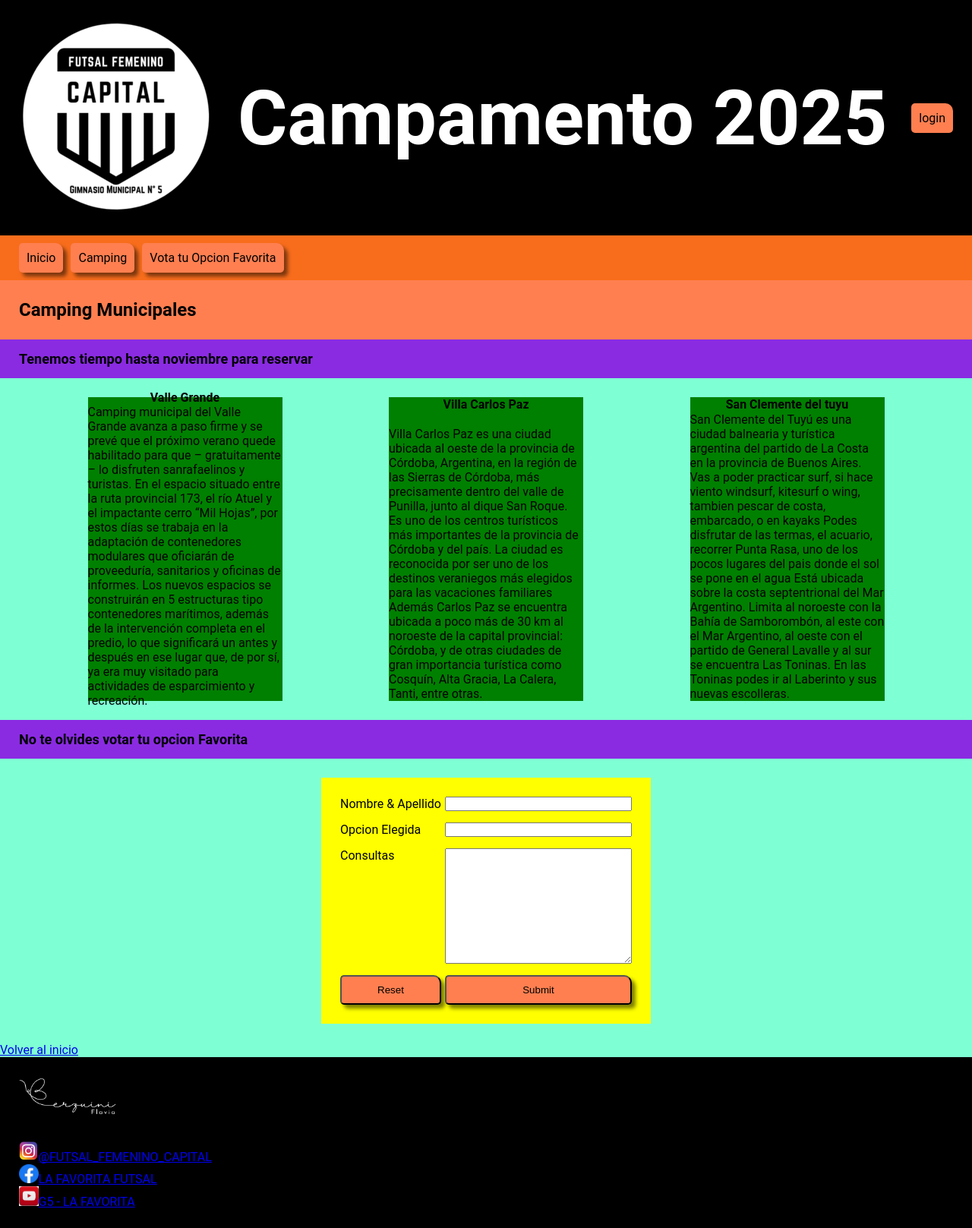
After one commit to ArceFernando/Codo-a-codo-Fullstack-24172, a Python web app: template templates/Campamento.html in a window 1280 px wide. The commit adds this page. Shown: the whole page at 76% size. Run offline with Jinja, Linux system fonts and the light colour scheme; the template is opened without the code that fills it, so the values that code supplies are empty; some web fonts are replaced.

Commit message:
campamento

```diff
--- /dev/null
+++ b/css/campamento.css
@@ -0,0 +1,170 @@
+@font-face {
+    font-family: Roboto;
+    src: url(../src/fonts/Roboto/Roboto-Regular.ttf);
+}
+* {
+    margin:0;
+    padding:0;
+}
+
+html {
+    scroll-behavior: smooth;
+}
+
+body {
+    background-color: aquamarine;
+    font-family: Roboto, sans-serif;
+}
+
+header, main, footer, nav {
+    padding: 25px;
+}
+
+header {
+    background-color: black;
+    display: flex;
+    justify-content: space-between;
+    align-items: center;
+}
+
+header #logo {
+    width: 100px;
+}
+h1 {
+    color:white;
+    font-size: 100px;
+}
+.button {
+    text-decoration: none;
+    background-color: coral;
+    padding: 10px;
+    color:black;
+
+    border-radius: 5px;
+    border-top-right-radius: 10px;
+
+    box-shadow: 5px 5px 5px rgb(0,0,0, 0.5);
+
+    transition: 0,2s all;
+}
+.button:hover {
+    background-color: black;
+    color: white;
+}
+header #login {
+
+
+}
+nav {
+    background-color: rgb(248, 109, 28);
+    padding-top: 10px;
+    padding-bottom: 10px;
+    padding-right: 10px;
+
+    position: sticky;
+    top: 0;
+}
+
+nav ul {
+    list-style-type: none;
+    display: flex;
+}
+nav ul li a {
+    display: inline-block;
+    padding: 10px;
+
+    background-color:yellow;
+    margin-right: 10px;
+    text-decoration: none;
+    color: black;
+
+    border-radius: 5px;
+    transition: 0,2s all;
+    border-top-right-radius: 10px;
+}
+nav ul li a:hover {
+    background-color: black;
+    color: white;
+
+}
+
+main {
+    padding: 0;
+}
+
+#Productos, #Contacto {
+    min-height: 50vh;
+}
+.titulo   {
+    background-color: coral;
+    padding: 25px;
+}
+.subtitulo {
+    background-color: blueviolet;
+    padding: 15px;
+    padding-left: 25px;
+    font-size: 18px;
+}
+#Productos .contenedor_ofertas {
+    display:flex;
+    min-height: 25vh;
+    justify-content: space-evenly;
+    align-items: center;
+}
+#Productos .contenedor_ofertas article {
+    width: 20%;
+    height: 400px;
+/* Buscar en flex para usar porcentaje */
+    background-color: green;
+    margin: 25px;
+
+    display:flex;
+    flex-direction: column;
+    justify-content: center;
+    align-items: center;
+}
+#Productos .contenedor_ofertas article h4, #Productos .contenedor_ofertas p{
+    flex: 1;
+}
+#Productos .contenedo_ofertas article h4 {
+    padding: 10px;
+}
+#Productos .contenedor_categorias {
+    display: flex;
+    justify-content: space-around;
+    flex-wrap: wrap;
+
+    width: 60%;
+
+    margin: 0 auto;
+}
+/* Clases con minuscula, id con Mayuscula */
+#Productos .contenedor_categorias article {
+    padding: 50px 25px;
+    background-color: green;
+    width: 20%;
+
+    text-align: center;
+
+    margin: 15px;
+
+}
+
+#Contacto form {
+    display: grid;
+
+    grid-template-columns: repeat(2, auto);
+    grid-row-gap: 15px;
+    grid-column-gap: 5px;
+
+    width: 30vw;
+    margin: 25px auto;
+    background-color: yellow;
+    padding: 25px;
+}
+#contacto form input[type="reset"], #contacto form input[type="submit"]{
+    border: none;
+}
+footer {
+    background-color: black;
+}
--- a/css/index.css
+++ b/css/index.css
@@ -143,3 +143,7 @@ h5 {
 main {
     margin-bottom: 10vh;
 }
+a {
+    background-color: black;
+
+}
--- a/index.html
+++ b/index.html
@@ -95,7 +95,9 @@
             </div>
 
             <p class="atencion">Se encuentrá en formación la categoría F20 (2003-2004-2005) para presentarse en el Torneo Clausura 2024<br><strong><i>¡Te estamos esperando!</i></strong></p>
+
         </section>
+
     </main>
 
     <!--Pie de página-->
--- /dev/null
+++ b/templates/Campamento.html
@@ -0,0 +1,108 @@
+<!DOCTYPE html>
+<html lang="es">
+<head>
+    <meta charset="UTF-8">
+    <meta name="viewport" content="width=device-width, initial-scale=1.0">
+    <title>Campamento</title>
+    <link rel= "icon" href="../img/escudo.ico">
+    <link rel="stylesheet" href="../css/campamento.css">
+</head>
+<body>
+    <header id="Inicio">
+        <div id="Logo">
+          <a href="#inicio">
+            <img src="../img/escudo.ico"alt"">
+          </a>
+
+        </div>
+        <h1>Campamento 2025</h1>
+        <a id="login" class="button" href="#">login</a>
+
+    </header>
+    <nav>
+        <ul>
+            <li> <a href="#Inicio" class="button">Inicio</a></li>
+            <li> <a href="#Productos" class="button">Camping</a></li>
+            <li> <a href="#Contacto" class="button">Vota tu Opcion Favorita</a></li>
+        </ul>
+    </nav>
+
+    <main>
+        <section id="Productos">
+          <h2 class="titulo">Camping Municipales</h2>
+            <section>
+              <h3 class="subtitulo" >Tenemos tiempo hasta noviembre para reservar</h3>
+              <div class="contenedor_ofertas">
+                <article>
+                  <h4>Valle Grande</h4>
+                  <p>Camping municipal del Valle Grande avanza a paso firme y se prevé que el próximo verano quede habilitado para que – gratuitamente – lo disfruten sanrafaelinos y turistas.
+
+                    En el espacio situado entre la ruta provincial 173, el río Atuel y el impactante cerro “Mil Hojas”, por estos días se trabaja en la adaptación de contenedores modulares
+
+                    que oficiarán de proveeduría, sanitarios y oficinas de informes. Los nuevos espacios se construirán en 5 estructuras tipo contenedores marítimos, además de la intervención completa en el predio, lo que significará un antes
+
+                    y después en ese lugar que, de por sí, ya era muy visitado para actividades de esparcimiento y recreación.
+                  </p>
+                </article>
+                <article>
+                  <h4>Villa Carlos Paz</h4>
+                  <p>Villa Carlos Paz es una ciudad ubicada al oeste de la provincia de Córdoba, Argentina, en la región de las Sierras de Córdoba,
+                    más precisamente dentro del valle de Punilla, junto al dique San Roque. Es uno de los centros turísticos más importantes de la provincia de Córdoba y del país. La ciudad es reconocida por ser uno de los destinos veraniegos más elegidos para las vacaciones familiares
+                    Además Carlos Paz se encuentra ubicada a poco más de 30 km al noroeste de la capital provincial: Córdoba, y de otras ciudades de gran importancia turística como Cosquín, Alta Gracia, La Calera, Tanti, entre otras.</p>
+                </article>
+                <article>
+                  <h4>San Clemente del tuyu</h4>
+                  <p>San Clemente del Tuyú es una ciudad balnearia y
+                     turística argentina del partido de La Costa en la provincia de Buenos Aires. Vas a poder practicar surf, si hace viento windsurf, kitesurf o wing, tambien pescar de costa, embarcado, o en kayaks
+                     Podes disfrutar de las termas, el acuario, recorrer Punta Rasa, uno de los pocos lugares del pais donde el sol se pone en el agua
+                     Está ubicada sobre la costa septentrional del Mar Argentino. Limita al noroeste con la Bahía de Samborombón, al este con el Mar Argentino, al oeste con el partido de General Lavalle y al sur se encuentra Las Toninas.
+                     En las Toninas podes ir al Laberinto y sus nuevas escolleras.
+                    </p>
+                </article>
+
+
+              </div>
+
+        </section>
+        <section id="Contacto">
+          <h3 class="subtitulo">No te olvides votar tu opcion Favorita</h3>
+            <form action="">
+              <label for="Name">Nombre & Apellido</label>
+              <input id="Name" name="Name" type="text">
+
+              <label for="Subject">Opcion Elegida</label>
+              <input id="Subject" name="Subject" type="text">
+
+              <label for="Message"> Consultas</label>
+              <textarea name="Message" id="" cols="30" rows="10"></textarea>
+
+              <input class="button" type="reset">
+              <input class="button" type="submit">
+            </form>
+        </section>
+        <a href="../index.html" title="Volver a pagina index">Volver al inicio</a>
+    </main>
+
+    <footer>
+      <div class="columna-1">
+          <img src="../img/berzuini.png" alt="Logo personal" style="width: 10vw;">
+          <h5>© 2024 Grupo 16 Todos los derechos reservados.</h5>
+          <h5>Curso Full Stack Python</h5>
+      </div>
+      <div class="columna-2">
+          <div>
+              <a class="hipervinculo"  href="https://instagram.com/futsal_femenino_capital?igshid=OGQ5ZDc2ODk2ZA==" target="_blank"><img src="../img/Instagram-frame-png.png" alt="Instagram" style="width: 2vw;">@FUTSAL_FEMENINO_CAPITAL</a>
+          </div>
+
+          <div>
+              <a class="hipervinculo"  href="https://www.facebook.com/profile.php?id=100011423811094" target="_blank"><img src="../img/facebook.png" alt="Facebook" style="width: 2vw;">LA FAVORITA FUTSAL</a>
+          </div>
+
+          <div>
+              <a class="hipervinculo"  href="https://www.youtube.com/@g5-lafavorita232" target="_blank"><img src="../img/youtube.jpg" alt="YouTube" style="width: 2vw;">G5 - LA FAVORITA</a>
+          </div>
+      </div>
+    </footer>
+
+</body>
+</html>
--- a/templates/novedades.html
+++ b/templates/novedades.html
@@ -28,6 +28,7 @@
             <a class="menu" href="tienda.html">TIENDA</a>
             <a class="menu" href="descargas.html">DESCARGAS</a>
             <a class="menu" href="contacto.html">CONTACTO</a>
+            <a class="menu" href="Campamento.html">CAMPAMENTO</a>
             <a class="menu" href="https://www.fefusamendoza.com.ar/" target="_blank">FEFUSA</a>
         </nav>
     </header>
```
